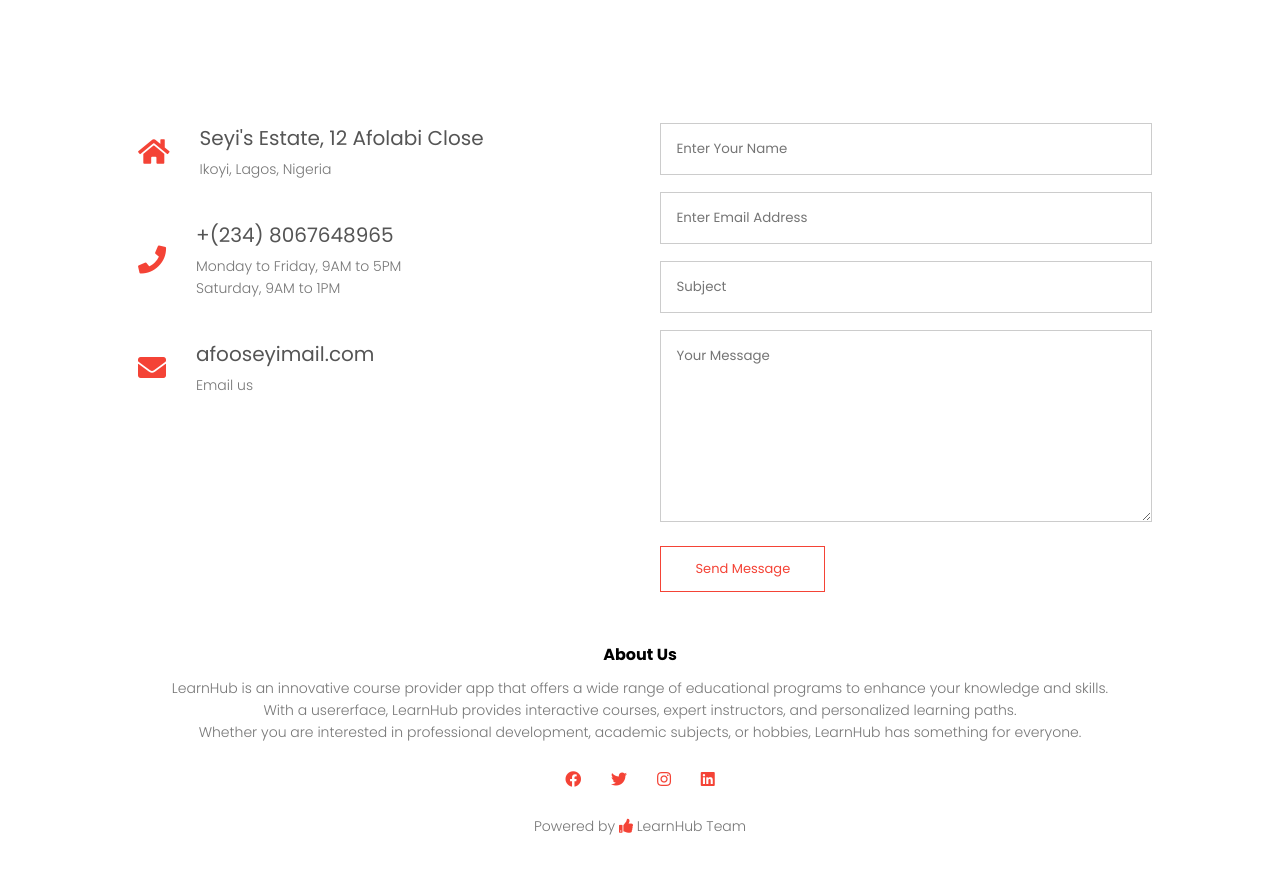
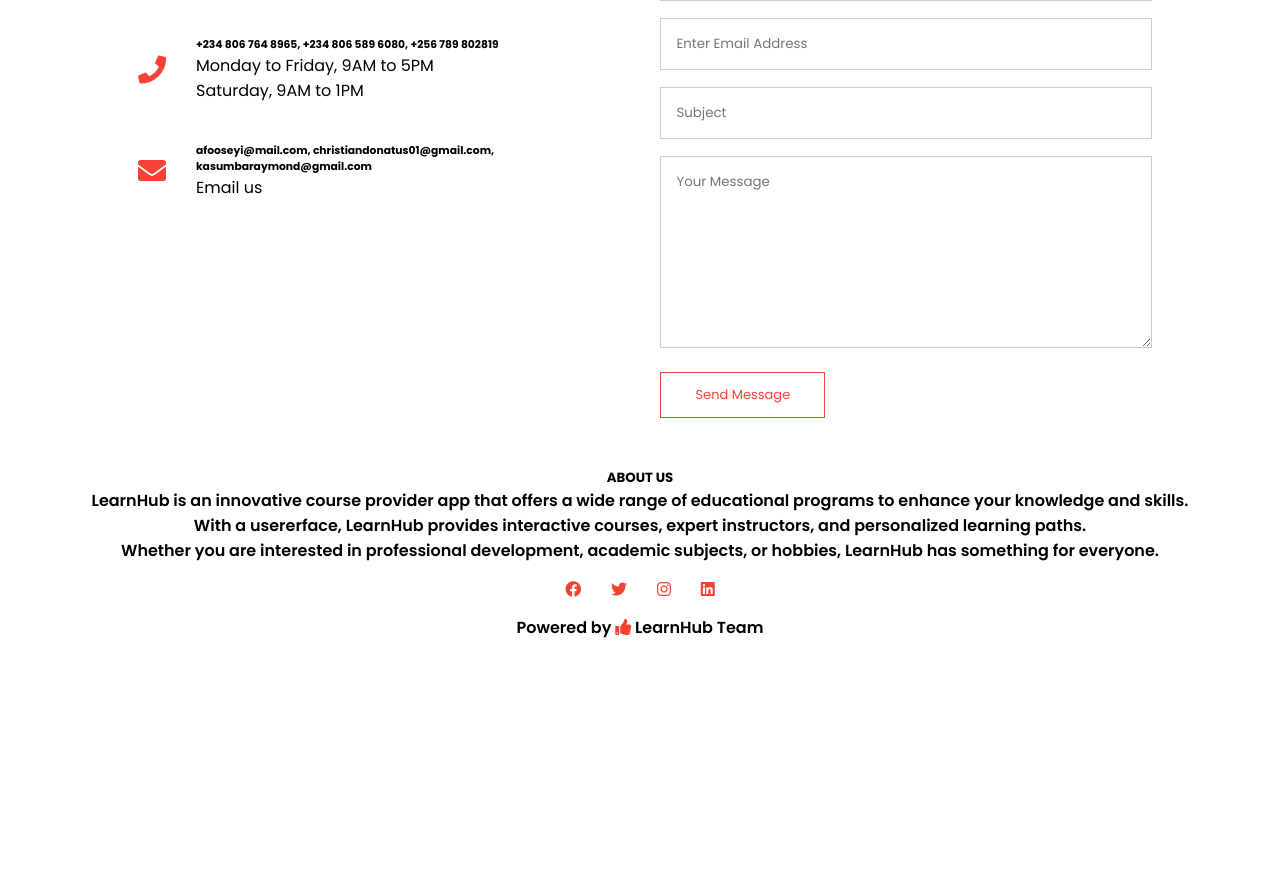
Before and after one commit to Kraymond1738/LearnHub, a Flask app: template templates/html/contact.html in a window 1280 px wide. Shown: the part 945-1817 px from the top of the page. After the commit the page ends 1583 px from the top, so only its background shows below. Run offline with Flask 3, Linux system fonts and the light colour scheme; the template is opened without the code that fills it, so the values that code supplies are empty.

Commit message:
Contact Us

```diff
--- a/templates/html/contact.html
+++ b/templates/html/contact.html
@@ -11,15 +11,15 @@
 
 </head>
 <body>
-<section class="sub-header">
+<section class="sub-header2">
         <nav>
-            <a href="index.html"><img src="images/learnhub_2-removebg-preview.png"></a>
+            <a href="index.html"><img src="images/learnhub_logo.png"></a>
             <div class="nav-links" id="navLinks">
                 <i class="fas fa-times" onclick="hideMenu()"></i>
                 <ul>
                     <li><a href="Home.html">HOME</a></li>
                     <li><a href="About.html">ABOUT</a></li>
-                    <li><a href="course.html">COURSE</a></li>
+                    <li><a href="courses.html">COURSES</a></li>
                     <li><a href="Blog.html">BLOG/SERVICES</a></li>
                     <li><a href="contact.html">CONTACT</a></li>
                 </ul>
@@ -27,7 +27,7 @@
            <i class="fas fa-bars" onclick="showMenu()"></i>
         </nav>
 
-    <h1>Contact Us</h1>
+    <h1>CONTACT US</h1>
 
     </section>
 
@@ -46,27 +46,27 @@
                 <div>
                     <i class="fas fa-home"></i>
                     <span>
-                        <h5>Seyi's Estate, 12 Afolabi Close</h5>
-                        <p>Ikoyi, Lagos, Nigeria</p>
+                        <h6>Seyi's Estate, 12 Afolabi Close</h6>
+                        <p2>Ikoyi, Lagos, Nigeria</p2>
                     </span>
                 </div>
 
                 <div>
                     <i class="fas fa-phone"></i>
                     <span>
-                        <h5>+(234) 8067648965</h5>
-                        <p>Monday to Friday, 9AM to 5PM
+                        <h6>+234 806 764 8965, +234 806 589 6080, +256 789 802819</h6>
+                        <p2>Monday to Friday, 9AM to 5PM
                         <br>
                             Saturday, 9AM to 1PM
-                        </p>
+                        </p2>
                     </span>
                 </div>
 
                 <div>
                     <i class="fas fa-envelope"></i>
                     <span>
-                        <h5>afooseyimail.com</h5>
-                        <p>Email us</p>
+                        <h6>afooseyi@mail.com, christiandonatus01@gmail.com, kasumbaraymond@gmail.com</h6>
+                        <p2>Email us</p2>
                     </span>
                 </div>
             </div>
@@ -93,8 +93,8 @@
    <!------- Footer ------->
 
     <section class="footer">
-        <h4>About Us</h4>
-        <p>LearnHub is an innovative course provider app that offers a wide range of educational programs to enhance your knowledge and skills. <br>With a usererface, LearnHub provides interactive courses, expert instructors, and personalized learning paths.<br>Whether you are interested in professional development, academic subjects, or hobbies, LearnHub has something for everyone.</p>
+        <h5>ABOUT US</h5>
+        <p1>LearnHub is an innovative course provider app that offers a wide range of educational programs to enhance your knowledge and skills. <br>With a usererface, LearnHub provides interactive courses, expert instructors, and personalized learning paths.<br>Whether you are interested in professional development, academic subjects, or hobbies, LearnHub has something for everyone.</p1>
 
         <div class="icons">
             <i class="fab fa-facebook"></i>
@@ -102,7 +102,7 @@
             <i class="fab fa-instagram"></i>
             <i class="fab fa-linkedin"></i>
         </div>
-        <p>Powered by <i class="fas fa-thumbs-up"></i> LearnHub Team</p>
+        <p1>Powered by <i class="fas fa-thumbs-up"></i> LearnHub Team</p1>
 
 
     </section>
```
